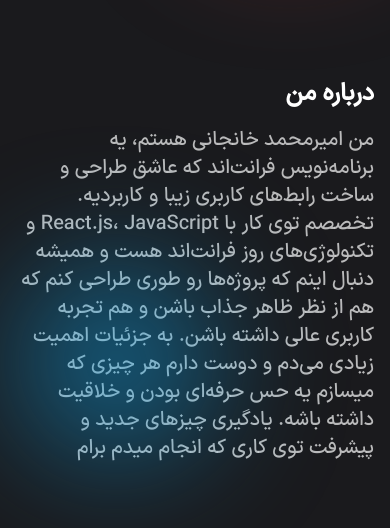
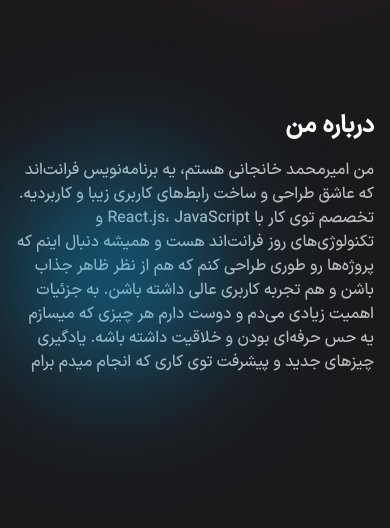
Before and after one commit to tcodt/my-resume, a React (Vite) app: page / in a window 390 px wide. Shown: the part 482-1010 px from the top of the page. Built offline with nearby package versions, Linux system fonts and the light colour scheme.

Commit message:
update responsive phone part 2

```diff
--- a/src/components/AboutMe/AboutMe.jsx
+++ b/src/components/AboutMe/AboutMe.jsx
@@ -9,7 +9,7 @@ export default function AboutMe() {
   });
 
   return (
-    <section className="container mx-auto mt-32">
+    <section className="container mx-auto mt-40">
       <div className="container mx-auto p-4 md:p-0">
         <h3 className="text-white text-2xl font-semibold mb-4 block">
           درباره من
@@ -30,7 +30,7 @@ export default function AboutMe() {
                     هدفم اینه که با کارایی که انجام میدم، دنیای دیجیتال رو یه
                     قدم بهتر کنم و همیشه دنبال راه‌های جدید برای بهبود و نوآوری
                     هستم. 😊"
-            className="text-xl text-white text-opacity-70 font-medium"
+            className="md:text-xl text-base text-white text-opacity-70 font-medium"
             speed={10}
           />
         </div>
--- a/src/components/Landing/Landing.css
+++ b/src/components/Landing/Landing.css
@@ -51,7 +51,7 @@
     transform: translate(0, 0);
   }
   50% {
-    transform: translate(50px, 25px);
+    transform: translate(30px, 15px);
   }
   100% {
     transform: translate(0, 0);
@@ -83,7 +83,7 @@
     transform: translate(0, 0);
   }
   50% {
-    transform: translate(15px, 50px);
+    transform: translate(15px, 30px);
   }
   100% {
     transform: translate(0, 0);
@@ -98,7 +98,7 @@
     transform: translate(0, 0);
   }
   50% {
-    transform: translate(-15px, -50px);
+    transform: translate(-15px, -30px);
   }
   100% {
     transform: translate(0, 0);
@@ -113,7 +113,7 @@
     transform: translate(0, 0);
   }
   50% {
-    transform: translate(-50px, -25px);
+    transform: translate(-30px, -15px);
   }
   100% {
     transform: translate(0, 0);
@@ -128,7 +128,7 @@
     transform: translate(0, 0);
   }
   50% {
-    transform: translate(50px, 25px);
+    transform: translate(30px, 15px);
   }
   100% {
     transform: translate(0, 0);
@@ -143,7 +143,7 @@
     transform: translate(0, 0);
   }
   50% {
-    transform: translate(50px, 25px);
+    transform: translate(30px, 15px);
   }
   100% {
     transform: translate(0, 0);
--- a/src/components/Landing/Landing.jsx
+++ b/src/components/Landing/Landing.jsx
@@ -64,14 +64,14 @@ export default function Landing() {
             <img
               src="/images/js.webp"
               alt="JS"
-              className={`absolute md:bottom-0 -bottom-8 md:-right-16 -right-6 md:h-28 h-16 object-contain z-10 ${
+              className={`absolute md:bottom-0 -bottom-8 md:-right-16 -right-2 md:h-28 h-16 object-contain z-10 ${
                 isPlaying ? "custom-suspended-animate-3" : ""
               }`}
             />
             <img
               src="/images/react.png"
               alt="React"
-              className={`absolute md:bottom-0 -bottom-8 md:-left-16 -left-6 md:h-28 h-16 object-contain z-10 ${
+              className={`absolute md:bottom-0 -bottom-8 md:-left-16 -left-4 md:h-28 h-16 object-contain z-10 ${
                 isPlaying ? "custom-suspended-animate-4" : ""
               }`}
             />
@@ -92,7 +92,7 @@ export default function Landing() {
             <img
               src="/images/redux.webp"
               alt="Redux"
-              className={`absolute -bottom-16 left-[35%] md:h-28 h-20 object-contain z-10 ${
+              className={`absolute -bottom-16 md:left-[35%] left-[40%] md:h-28 h-16 object-contain z-10 ${
                 isPlaying ? "custom-suspended-animate-7" : ""
               }`}
             />
```
